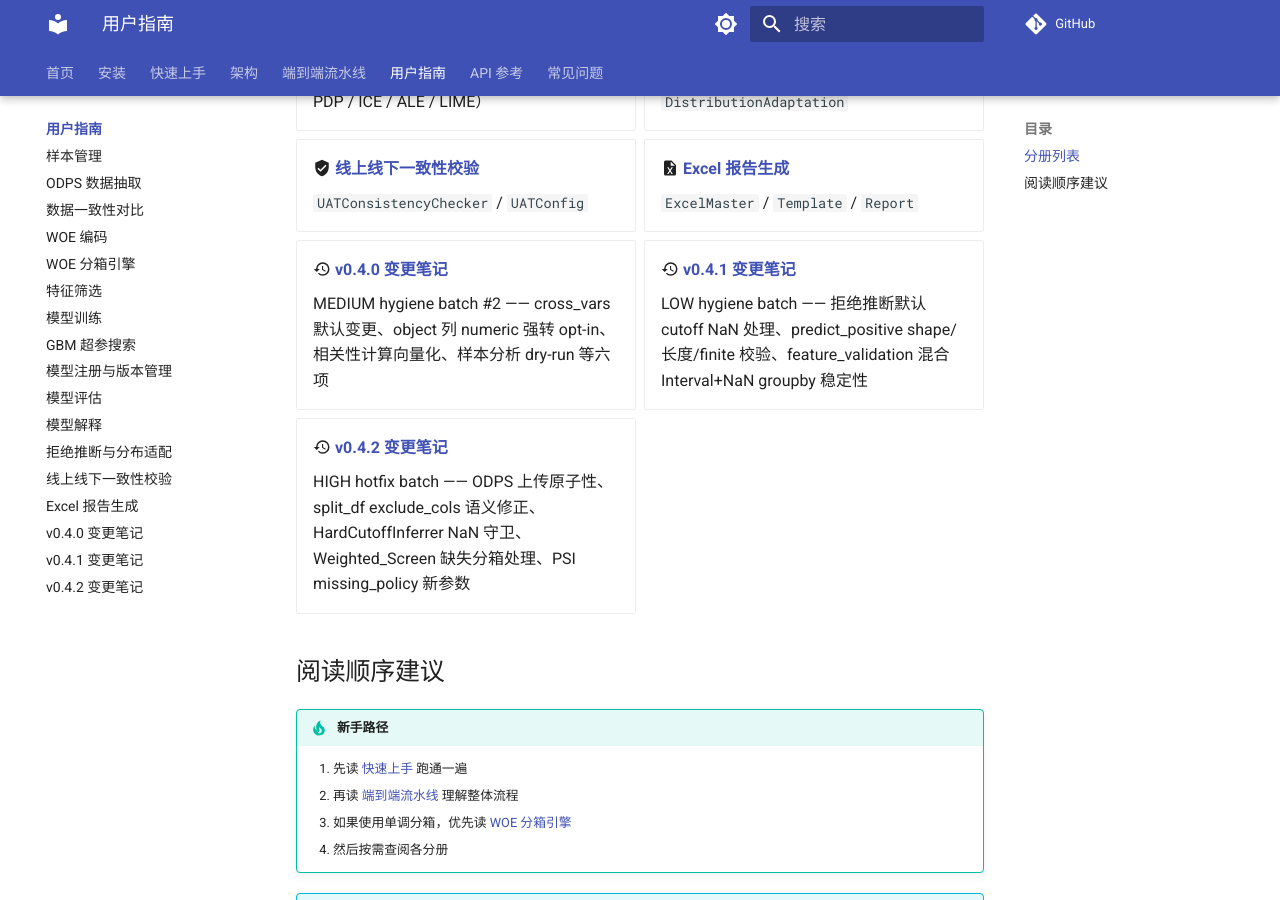
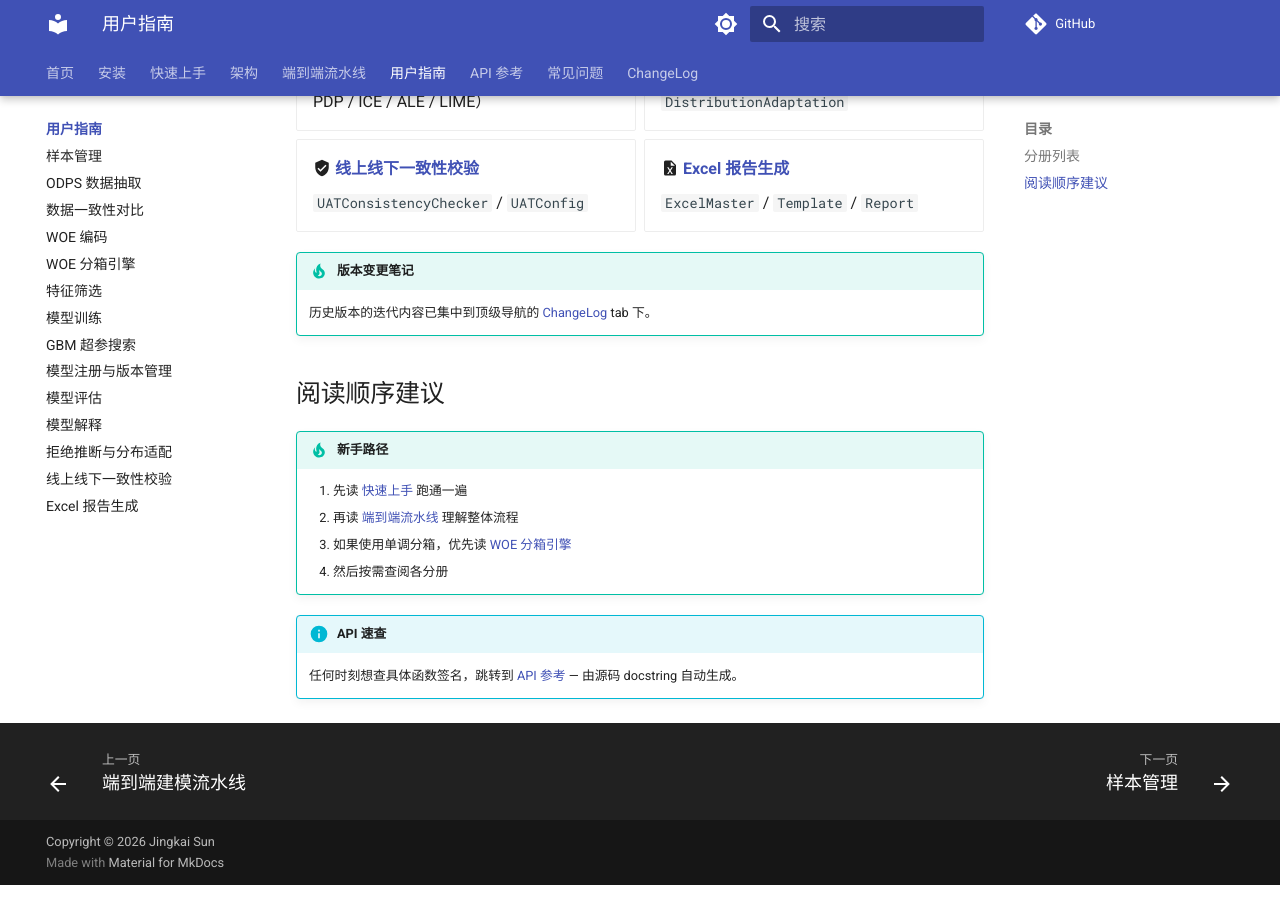
Before and after one commit to Kyle-J-Sun/SuperModelingFactory_doc, an MkDocs documentation site: the page built from docs/guides/index.md, in a window 1280 px wide and 900 px high, scrolled down 1068 px. Built offline with MkDocs 1.6.1 and Material for MkDocs 9.7.7, drawn with Linux system fonts in a browser that asks for light colours; comment, search, counter and statistics services are not loaded.

```diff
--- a/docs/guides/index.md
+++ b/docs/guides/index.md
@@ -62,19 +62,11 @@
 
     `ExcelMaster` / `Template` / `Report`
 
-- :material-history: **[v0.4.0 变更笔记](changes_040.md)**
+</div>
 
-    MEDIUM hygiene batch #2 —— cross_vars 默认变更、object 列 numeric 强转 opt-in、相关性计算向量化、样本分析 dry-run 等六项
+!!! tip "版本变更笔记"
 
-- :material-history: **[v0.4.1 变更笔记](changes_041.md)**
-
-    LOW hygiene batch —— 拒绝推断默认 cutoff NaN 处理、predict_positive shape/长度/finite 校验、feature_validation 混合 Interval+NaN groupby 稳定性
-
-- :material-history: **[v0.4.2 变更笔记](changes_042.md)**
-
-    HIGH hotfix batch —— ODPS 上传原子性、split_df exclude_cols 语义修正、HardCutoffInferrer NaN 守卫、Weighted_Screen 缺失分箱处理、PSI missing_policy 新参数
-
-</div>
+    历史版本的迭代内容已集中到顶级导航的 [ChangeLog](../changelog/index.md) tab 下。
 
 ## 阅读顺序建议
 
--- a/mkdocs.yml
+++ b/mkdocs.yml
@@ -146,9 +146,6 @@ nav:
       - 拒绝推断与分布适配: guides/reject_inference.md
       - 线上线下一致性校验: guides/uat.md
       - Excel 报告生成: guides/excel_report.md
-      - v0.4.0 变更笔记: guides/changes_040.md
-      - v0.4.1 变更笔记: guides/changes_041.md
-      - v0.4.2 变更笔记: guides/changes_042.md
   - API 参考:
       - api/index.md
       - Modeling_Tool.Core: api/core.md
@@ -162,6 +159,12 @@ nav:
       - ExcelMaster: api/excelmaster.md
       - Report: api/report.md
   - 常见问题: faq.md
+  - ChangeLog:
+      - changelog/index.md
+      - v0.4.2: changelog/v0.4.2.md
+      - v0.4.1: changelog/v0.4.1.md
+      - v0.4.0: changelog/v0.4.0.md
+      - v0.3.x 汇总: changelog/v0.3.md
 
 # ----------------------------------------------------------------------------
 # 版权
```
Also changed, not shown: docs/changelog/index.md (added, +37 -0 lines), docs/changelog/v0.3.md (added, +96 -0 lines), docs/changelog/v0.4.0.md (renamed from docs/guides/changes_040.md), docs/changelog/v0.4.1.md (renamed from docs/guides/changes_041.md), docs/changelog/v0.4.2.md (renamed from docs/guides/changes_042.md).
